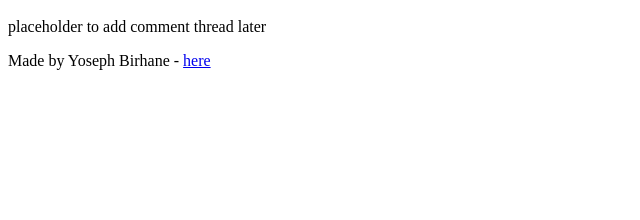
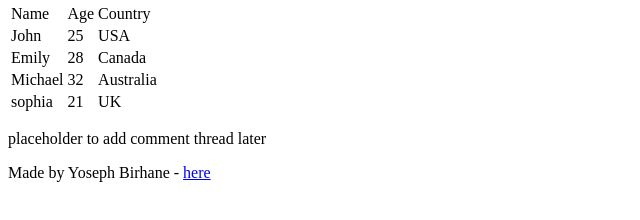
Before and after one commit to Yosa-2050/My_First_Portfolio, a plain HTML site: page html_basic/index.html in a window 1280 px wide. Shown: the part 548-768 px from the top of the page, without its empty margins (0-640 px from the left). Drawn offline with Linux system fonts and the light colour scheme.

Commit message:
updated index.html

```diff
--- a/html_basic/index.html
+++ b/html_basic/index.html
@@ -28,6 +28,37 @@
       <a href="https://www.alxafrica.com" target="_blank">
         <img src="https://i.ibb.co/gTDZZT8/ALX-Logo-07.png" alt="ALX Logo" width="200">
       </a>
+      <table>
+        <thead>
+        <tr>
+            <td>Name</td>
+             <td>Age</td>
+               <td>Country</td>
+        </tr>
+        </thead>
+        <tbody>
+        <tr>
+            <td>John</td>
+            <td>25</td>
+            <td>USA</td>
+        </tr>
+         <tr>
+            <td>Emily</td>
+            <td>28</td>
+            <td>Canada</td>
+        </tr>
+         <tr>
+            <td>Michael</td>
+            <td>32</td>
+            <td>Australia</td>
+        </tr>
+         <tr>
+            <td>sophia</td>
+            <td>21</td>
+            <td>UK</td>
+        </tr>
+        </tbody>
+      </table>
     </article>
 
     <aside>
```
